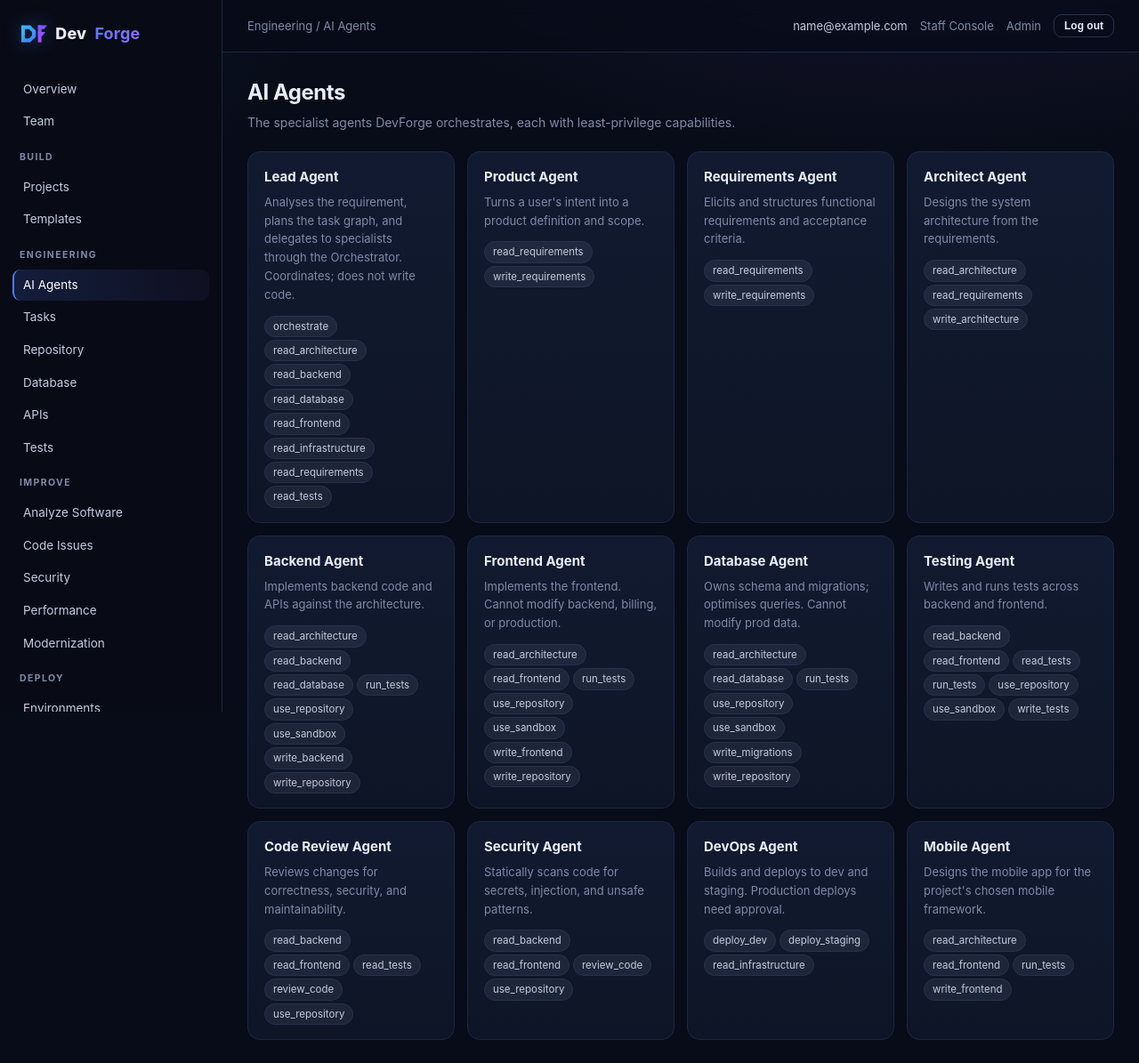
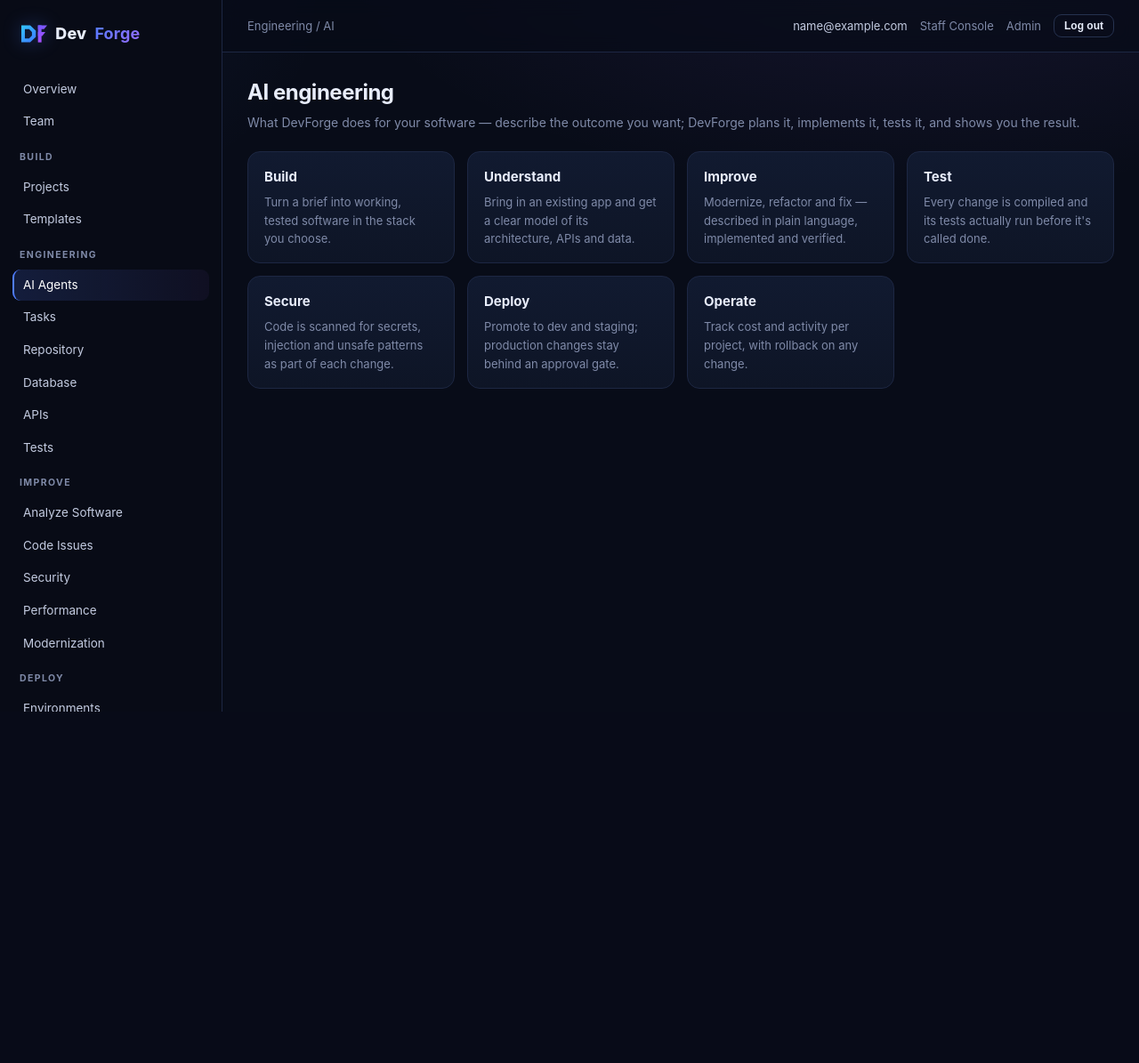
Before and after one commit to ronnycobi/devforge, a Django app: page /app/agents/ in a window 1280 px wide. Shown: the whole page at 89% size. After the commit the page ends 800 px from the top, so only its background shows below. Run offline with Django 5.2, Linux system fonts and the light colour scheme; the visitor is signed in with stand-in values (Sample User, id 1).

Commit message:
Hide internal agent machinery from the customer dashboard
The AI Agents page exposed the internal agent roster AND each agent's
least-privilege capability enums (write_backend, use_sandbox, review_code,
write_migrations, …) plus the "orchestrates specialist agents" framing — that is
proprietary IP, not for customers.

- AI Agents page reframed to outcomes only (Build/Understand/Improve/Test/Secure/
  Deploy/Operate) — what DevForge does for you, no roster, no capabilities, no
  orchestration language. Title "AI engineering".
- Project page: removed the "Run an agent" dropdown that enumerated the whole
  agent roster and let customers invoke internal agents directly; kept "Run
  pending work". Dropped the agents registry from that view's context.
- Marketing already had a leak-guard; added the dashboard equivalent.

Tests: 429 pass (+2) — the AI page and project page contain none of the internal
capability/topology terms, and the roster picker is gone.

Co-Authored-By: Claude Opus 4.8 <noreply@anthropic.com>

```diff
--- a/backend/apps/dashboard/templates/dashboard/agents.html
+++ b/backend/apps/dashboard/templates/dashboard/agents.html
@@ -1,15 +1,15 @@
 {% extends "dashboard/base_dash.html" %}
-{% block title %}AI Agents · DevForge{% endblock %}
-{% block crumb %}Engineering / AI Agents{% endblock %}
+{% block title %}AI Engineering · DevForge{% endblock %}
+{% block crumb %}Engineering / AI{% endblock %}
 {% block content %}
-  <h1>AI Agents</h1>
-  <p class="sub">The specialist agents DevForge orchestrates, each with least-privilege capabilities.</p>
+  <h1>AI engineering</h1>
+  <p class="sub">What DevForge does for your software — describe the outcome you want;
+    DevForge plans it, implements it, tests it, and shows you the result.</p>
   <div class="cards">
-    {% for a in agents %}
+    {% for c in capabilities %}
       <div class="card">
-        <div style="font-weight:700;font-size:15px">{{ a.name }}</div>
-        <div class="muted" style="font-size:13px;margin:6px 0 10px">{{ a.description }}</div>
-        <div>{% for c in a.capability_values %}<span class="chip">{{ c }}</span>{% endfor %}</div>
+        <div style="font-weight:700;font-size:15px">{{ c.title }}</div>
+        <div class="muted" style="font-size:13px;margin-top:6px">{{ c.blurb }}</div>
       </div>
     {% endfor %}
   </div>
--- a/backend/apps/dashboard/views.py
+++ b/backend/apps/dashboard/views.py
@@ -201,7 +201,7 @@ def project(request, pk):
         "active": "projects", "project": proj, "can_manage": can_manage,
         "state": _project_state(proj), "progress": _project_progress(proj),
         "pipeline": pipeline, "tasks": proj.agent_tasks.all(),
-        "agents": agent_registry.all(), "stack_roles": stack_roles,
+        "stack_roles": stack_roles,
         "twin": twin, "changes": proj.changes.all()[:8],
     })
 
@@ -446,10 +446,24 @@ def _handle_project_action(request, proj):
 
 # --- engineering / project lists (real data) --------------------------------
 
+# Customer-facing capabilities — outcomes only. The internal agent roster,
+# capability model and orchestration are proprietary and never exposed here.
+_CAPABILITIES = [
+    ("Build", "Turn a brief into working, tested software in the stack you choose."),
+    ("Understand", "Bring in an existing app and get a clear model of its architecture, APIs and data."),
+    ("Improve", "Modernize, refactor and fix — described in plain language, implemented and verified."),
+    ("Test", "Every change is compiled and its tests actually run before it's called done."),
+    ("Secure", "Code is scanned for secrets, injection and unsafe patterns as part of each change."),
+    ("Deploy", "Promote to dev and staging; production changes stay behind an approval gate."),
+    ("Operate", "Track cost and activity per project, with rollback on any change."),
+]
+
+
 @login_required
 def agents(request):
     return render(request, "dashboard/agents.html", {
-        "active": "agents", "agents": agent_registry.all(),
+        "active": "agents",
+        "capabilities": [{"title": t, "blurb": b} for t, b in _CAPABILITIES],
     })
 
 
```
Also changed, not shown: backend/apps/dashboard/templates/dashboard/project.html (+1 -8 lines), backend/apps/dashboard/tests.py (+24 -0 lines).
